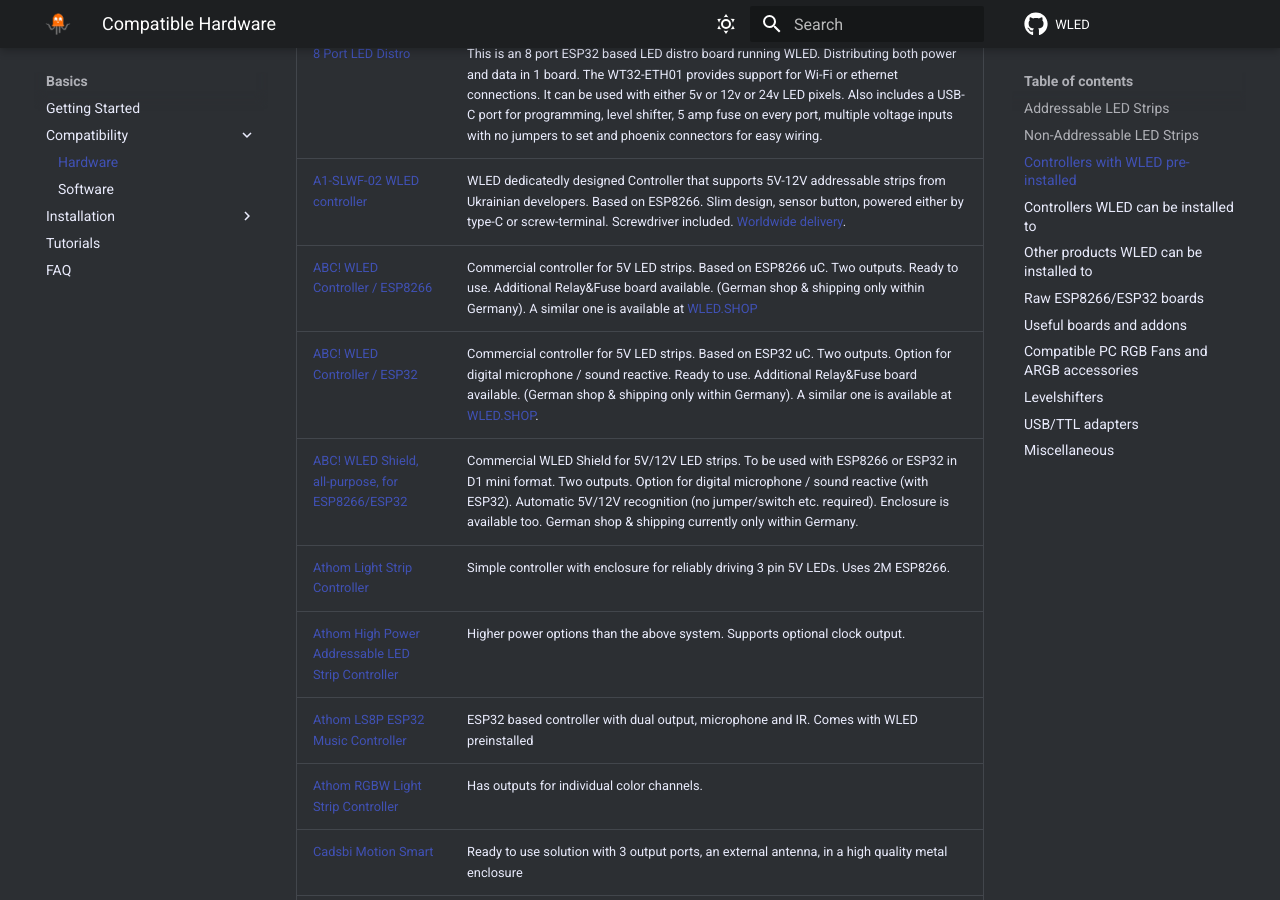
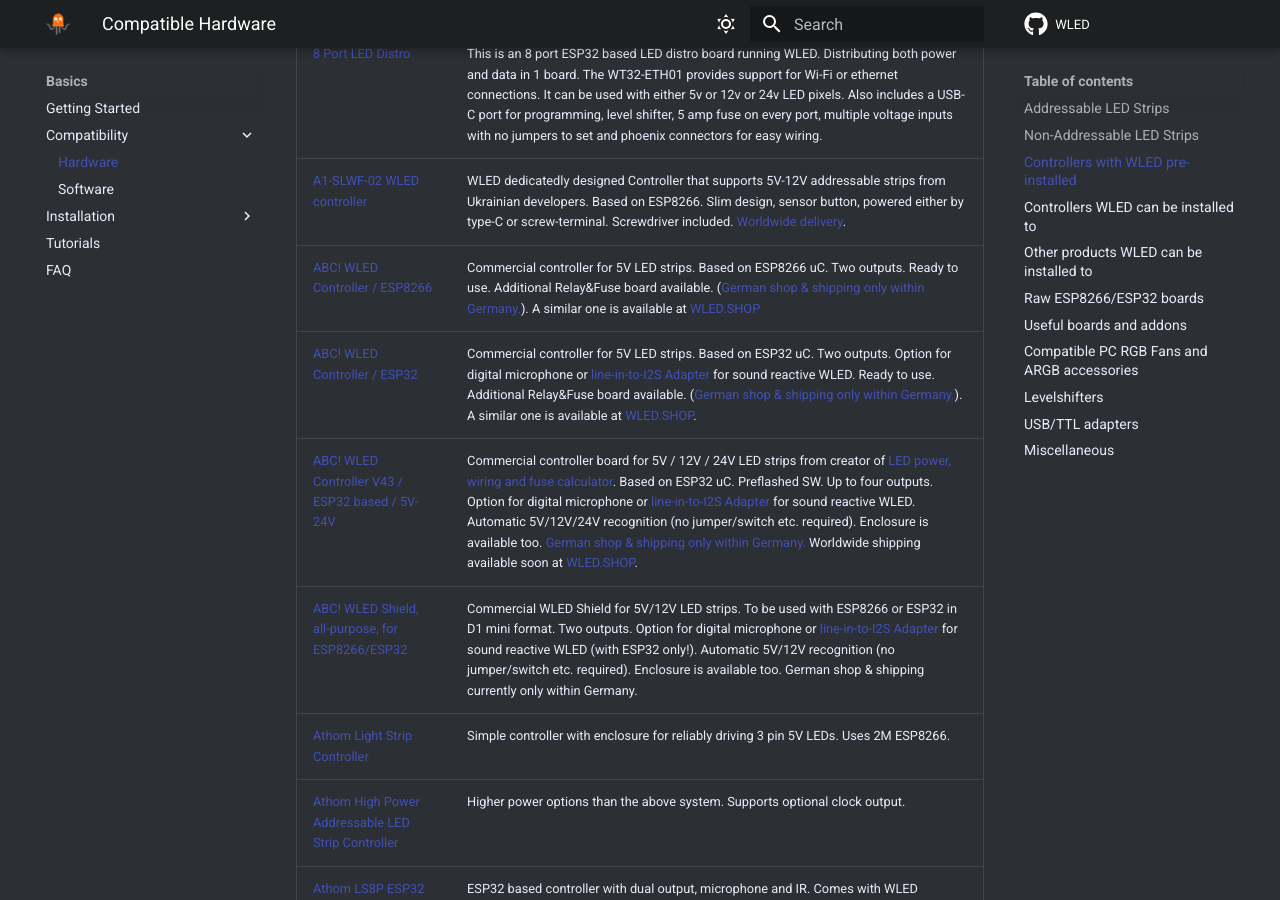
Before and after one commit to Aircoookie/WLED-Docs, an MkDocs documentation site: the page built from docs/basics/compatible-hardware.md, in a window 1280 px wide and 900 px high, scrolled down 1746 px. Built offline with MkDocs 1.6.1 and Material for MkDocs 9.7.7, drawn with Linux system fonts in a browser that asks for light colours; comment, search, counter and statistics services are not loaded.

Commit message:
Update compatible-hardware.md
Add new ABC! WLED Controller, some corrections in links

```diff
--- a/docs/basics/compatible-hardware.md
+++ b/docs/basics/compatible-hardware.md
@@ -50,9 +50,10 @@
 |---|---|
 [8 Port LED Distro](https://www.tindie.com/products/bong69/8-port-led-distro/) | This is an 8 port ESP32 based LED distro board running WLED. Distributing both power and data in 1 board. The WT32-ETH01 provides support for Wi-Fi or ethernet connections. It can be used with either 5v or 12v or 24v LED pixels. Also includes a USB-C port for programming, level shifter, 5 amp fuse on every port, multiple voltage inputs with no jumpers to set and phoenix connectors for easy wiring.
 [A1-SLWF-02 WLED controller](https://smartlight.me/led-strips/adressable-led-strips/controller-slwf-02) | WLED dedicatedly designed Controller that supports 5V-12V addressable strips from Ukrainian developers. Based on ESP8266. Slim design, sensor button, powered either by type-C or screw-terminal. Screwdriver included. [Worldwide delivery](https://smartlight.me/led-strips/adressable-led-strips/controller-slwf-02).
-[ABC! WLED Controller / ESP8266](https://shop.myhome-control.de/ABC-WLED-Controller-V31-ESP8266/HW10002) | Commercial controller for 5V LED strips. Based on ESP8266 uC. Two outputs. Ready to use. Additional Relay&Fuse board available. (German shop & shipping only within Germany). A similar one is available at [WLED.SHOP](https://wled.shop/produkt/wladis-wled-controller-v31/)
-[ABC! WLED Controller / ESP32](https://shop.myhome-control.de/ABC-WLED-Controller-V41-ESP32/HW10003.1) | Commercial controller for 5V LED strips. Based on ESP32 uC. Two outputs. Option for digital microphone / sound reactive. Ready to use. Additional Relay&Fuse board available. (German shop & shipping only within Germany). A similar one is available at [WLED.SHOP](https://wled.shop/produkt/wladis-wled-controller-v40-esp32/).
-[ABC! WLED Shield, all-purpose, for ESP8266/ESP32](https://shop.myhome-control.de/ABC-WLED-Basis-Board-fuer-5V-und-12V-LED-universell/HW10008) | Commercial WLED Shield for 5V/12V LED strips. To be used with ESP8266 or ESP32 in D1 mini format. Two outputs. Option for digital microphone / sound reactive (with ESP32). Automatic 5V/12V recognition (no jumper/switch etc. required). Enclosure is available too. German shop & shipping currently only within Germany.
+[ABC! WLED Controller / ESP8266](https://shop.myhome-control.de/ABC-WLED-Controller-V31-ESP8266/HW10002) | Commercial controller for 5V LED strips. Based on ESP8266 uC. Two outputs. Ready to use. Additional Relay&Fuse board available. ([German shop & shipping only within Germany.](https://shop.myhome-control.de/ABC-WLED-Controller-V31-ESP8266/HW10002)). A similar one is available at [WLED.SHOP](https://wled.shop/produkt/wladis-wled-controller-v31/)
+[ABC! WLED Controller / ESP32](https://shop.myhome-control.de/ABC-WLED-Controller-V41-ESP32/HW10003.1) | Commercial controller for 5V LED strips. Based on ESP32 uC. Two outputs. Option for digital microphone or [line-in-to-I2S Adapter](https://shop.myhome-control.de/Line-In-zu-I2S-Adapter-fuer-WLED-Controller/HW10013) for sound reactive WLED. Ready to use. Additional Relay&Fuse board available. ([German shop & shipping only within Germany.](https://shop.myhome-control.de/ABC-WLED-Controller-V41-ESP32/HW10003.1)). A similar one is available at [WLED.SHOP](https://wled.shop/produkt/wladis-wled-controller-v40-esp32/).
+[ABC! WLED Controller V43 / ESP32 based / 5V-24V](https://shop.myhome-control.de/ABC-WLED-Controller-Board-5-24V/HW10015) | Commercial controller board for 5V / 12V / 24V LED strips from creator of [LED power, wiring and fuse calculator](https://wled-calculator.github.io/). Based on ESP32 uC. Preflashed SW. Up to four outputs. Option for digital microphone or [line-in-to-I2S Adapter](https://shop.myhome-control.de/Line-In-zu-I2S-Adapter-fuer-WLED-Controller/HW10013) for sound reactive WLED. Automatic 5V/12V/24V recognition (no jumper/switch etc. required). Enclosure is available too. [German shop & shipping only within Germany.](https://shop.myhome-control.de/ABC-WLED-Controller-Board-5-24V/HW10015) Worldwide shipping available soon at [WLED.SHOP](https://wled.shop/).
+[ABC! WLED Shield, all-purpose, for ESP8266/ESP32](https://shop.myhome-control.de/ABC-WLED-Basis-Board-fuer-5V-und-12V-LED-universell/HW10008) | Commercial WLED Shield for 5V/12V LED strips. To be used with ESP8266 or ESP32 in D1 mini format. Two outputs. Option for digital microphone or [line-in-to-I2S Adapter](https://shop.myhome-control.de/Line-In-zu-I2S-Adapter-fuer-WLED-Controller/HW10013) for sound reactive WLED (with ESP32 only!). Automatic 5V/12V recognition (no jumper/switch etc. required). Enclosure is available too. German shop & shipping currently only within Germany.
 [Athom Light Strip Controller](https://www.aliexpress.com/item/1005002198527735.html) | Simple controller with enclosure for reliably driving 3 pin 5V LEDs. Uses 2M ESP8266.
 [Athom High Power Addressable LED Strip Controller](https://www.athom.tech/blank-1/wled-high-power-led-strip-controller) | Higher power options than the above system. Supports optional clock output.
 [Athom LS8P ESP32 Music Controller](https://www.athom.tech/blank-1/wled-esp32-music-addressable-led-strip-controller) | ESP32 based controller with dual output, microphone and IR. Comes with WLED preinstalled
```
